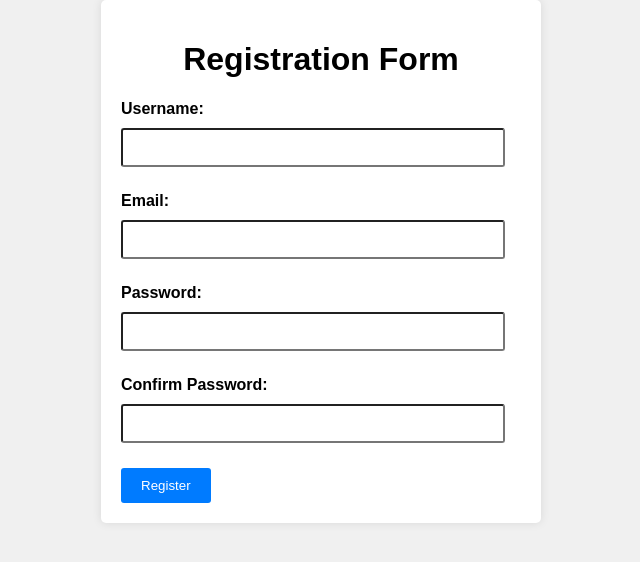
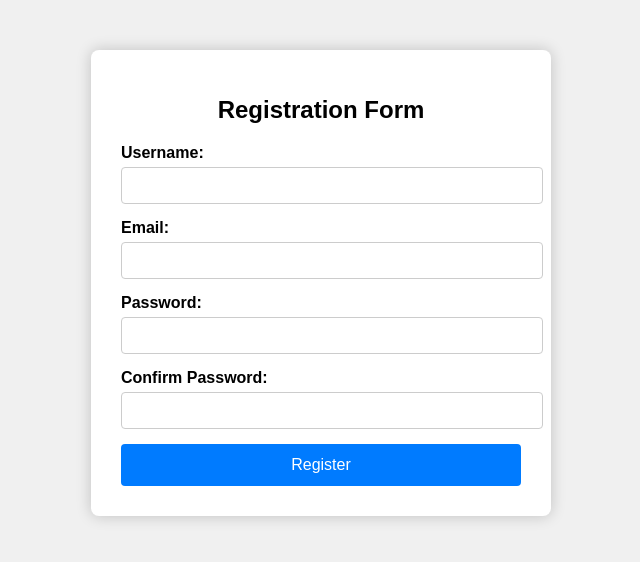
Before and after one commit to MelGladden/Form-Validation, a plain HTML site: page index.html in a window 1280 px wide. Shown: the whole page, without its empty margins (319-959 px from the left). Drawn offline with Linux system fonts and the light colour scheme.

Commit message:
Update styles.css

```diff
--- a/styles.css
+++ b/styles.css
@@ -4,42 +4,53 @@ background-color: #f0f0f0;
   margin: 0;
   padding: 0;
 }
+
 .container {
   max-width: 400px;
-margin: 0 auto;
+  margin: 50px auto;
   background-color: #fff;
-padding: 20px;
-border-radius: 5px;
-box-shadow: 0 0 10px rgba(0, 0, 0, 0.1);
-/* border: 5px solid red; */
+  padding: 30px;
+  border-radius: 8px;
+  box-shadow: 0 0 15px rgba(0, 0, 0, 0.2);
 }
-h1 {
+
+.form-title {
   text-align: center;
+  font-size: 24px;
+  font-weight: bold;
+  margin-bottom: 20px;
 }
+
 .form-group {
   margin-bottom: 15px;
 }
+
 label {
   display: block;
   font-weight: bold;
+  margin-bottom: 5px;
 }
+
 input[type="text"],
 input[type="email"],
 input[type="password"] {
-width: 90%;
+  width: 100%;
   padding: 10px;
-margin: 10px auto;
-margin-bottom: 10px;
-border-radius: 3px;
+  border: 1px solid #ccc;
+  border-radius: 4px;
 }
+
 button {
+  width: 100%;
   background-color: #007bff;
   color: #fff;
   border: none;
-padding: 10px 20px;
-border-radius: 3px;
+  padding: 12px;
+  border-radius: 4px;
   cursor: pointer;
+  font-size: 16px;
 }
+
 button:hover {
   background-color: #0056b3;
 }
```
Lines whose indentation alone changed are shown as unchanged.
